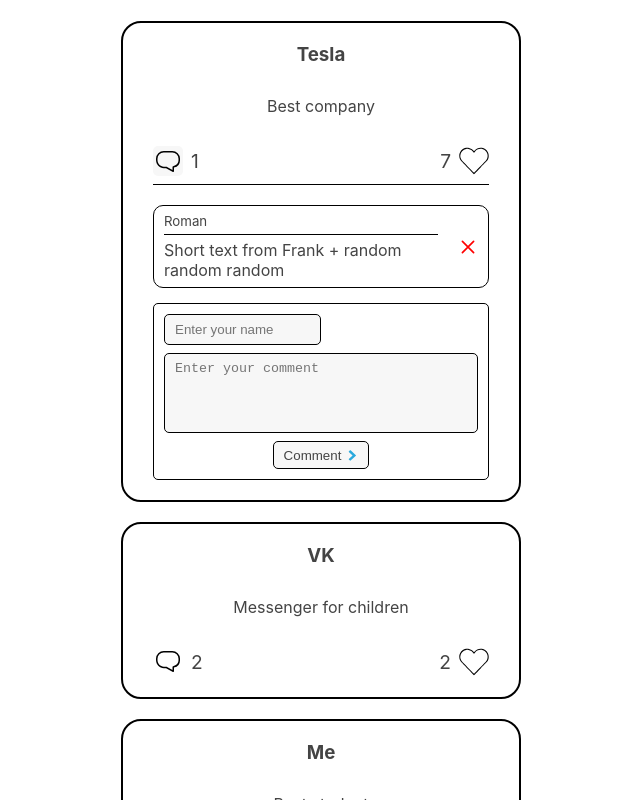
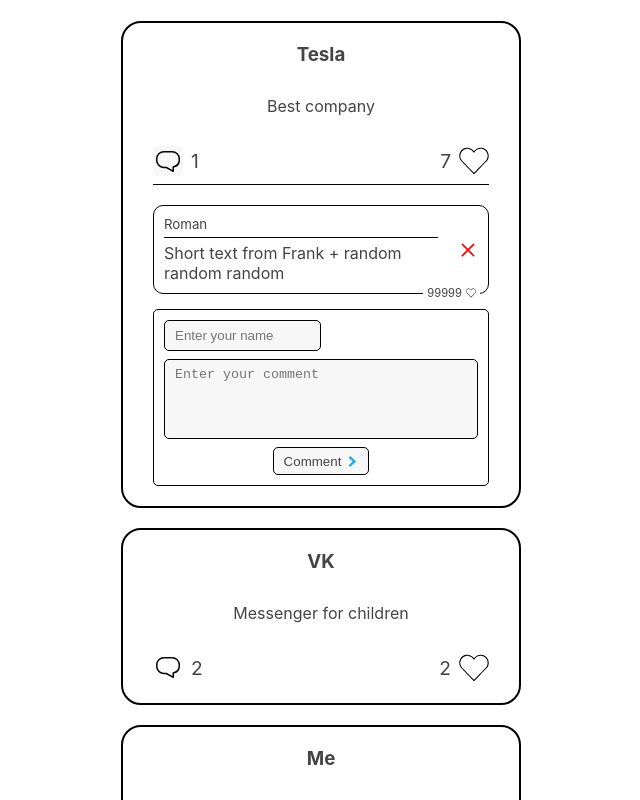
Before and after one commit to MaxMalts/Cads-Feed, a React (Create React App) app: page / in a window 1280 px wide. Both pictures are taken after a click on the button 487 px from the left and 161 px from the top of the page. Shown: the top 800 px of the page, without its empty margins (319-959 px from the left). Built offline with nearby package versions, Linux system fonts and the light colour scheme.

Commit message:
Added likes to comments

```diff
--- a/package.json
+++ b/package.json
@@ -11,6 +11,7 @@
     "react": "^18.2.0",
     "react-dom": "^18.2.0",
     "react-scripts": "5.0.1",
+    "react-select": "^5.5.4",
     "web-vitals": "^2.1.4"
   },
   "scripts": {
--- a/src/assets/data/comments.json
+++ b/src/assets/data/comments.json
@@ -3,36 +3,48 @@
         "id": 1,
         "author": "Sofa",
         "articleId": 33,
-        "text": "Comment comment comment"
+        "text": "Comment comment comment",
+        "currentLikes": 5,
+        "date": "2000-01-01"
     },
     {
         "id": 2,
         "author": "Ivan",
         "articleId": 5,
-        "text": "Random text from Ivan"
+        "text": "Random text from Ivan",
+        "currentLikes": 55,
+        "date": "2000-02-01"
     },
     {
         "id": 3,
         "author": "Oleg",
         "articleId": 5,
-        "text": "Long text long text long text long text long text long text"
+        "text": "Long text long text long text long text long text long text",
+        "currentLikes": 555,
+        "date": "2000-01-02"
     },
     {
         "id": 4,
         "author": "Roman",
         "articleId": 33,
-        "text": "Short text"
+        "text": "Short text",
+        "currentLikes": 12345,
+        "date": "2020-01-01"
     },
     {
         "id": 5,
         "author": "Bob",
         "articleId": 16,
-        "text": "Short text from Bob"
+        "text": "Short text from Bob",
+        "currentLikes": 0,
+        "date": "2019-01-01"
     },
     {
         "id": 6,
         "author": "Roman",
         "articleId": 11,
-        "text": "Short text from Frank + random random random"
+        "text": "Short text from Frank + random random random",
+        "currentLikes": 99999,
+        "date": "2022-01-01"
     }
 ]
--- /dev/null
+++ b/src/common-components/Like.js
@@ -0,0 +1,30 @@
+import {useState} from 'react';
+import likeLiked from '../assets/icons/likeLiked.svg';
+import likeUnliked from '../assets/icons/likeUnliked.svg';
+import styles from './Like.module.scss';
+import classNames from 'classnames/bind';
+
+const cx = classNames.bind(styles);
+
+export default function Like({curLikes, counterStyle, likeStyle}) {
+    const [liked, setLiked] = useState(false);
+
+    const onLikeClick = () => {
+        setLiked(!liked);
+    }
+
+    return (
+        <div className={styles.container}>
+            <span className={classNames(styles.likesAmt, counterStyle)}>{curLikes + (liked ? 1 : 0)}</span>
+            <button
+                className={classNames(cx({
+                    likeBtn: true,
+                    likeBtnLiked: liked
+                }), likeStyle)}
+                onClick={onLikeClick}
+            >
+                <img className={styles.likeBtnImg} src={liked ? likeLiked : likeUnliked} alt=''/>
+            </button>
+        </div>
+    );
+}
--- /dev/null
+++ b/src/common-components/Like.module.scss
@@ -0,0 +1,47 @@
+@import '../assets/styles/baseVariables.scss';
+
+.container {
+    white-space: nowrap;
+}
+
+.likesAmt {
+    vertical-align: middle;
+}
+
+.likeBtn {
+    display: inline-block;
+    width: 10px;
+    height: 10px;
+    margin-left: 5px;
+    vertical-align: middle;
+
+    cursor: pointer;
+
+    -webkit-appearance: none;
+    -moz-appearance: none;
+    -ms-appearance: none;
+    -o-appearance: none;
+    appearance: none;
+}
+
+.likeBtnImg {
+    width: 100%;
+}
+
+.likeBtnLiked {
+    animation: likeAnim 200ms;
+}
+
+@keyframes likeAnim {
+    from {
+        transform: scale(1);
+    }
+
+    50% {
+        transform: scale(1.2);
+    }
+
+    to {
+        transform: scale(1);
+    }
+}
--- a/src/components/Card.js
+++ b/src/components/Card.js
@@ -1,24 +1,17 @@
 import {useState} from 'react';
+import Like from '../common-components/Like';
 import CommentsSection from './CommentsSection.js';
-import likeUnliked from '../assets/icons/likeUnliked.svg';
-import likeLiked from '../assets/icons/likeLiked.svg';
 import comment from '../assets/icons/comment.svg';
 import styles from './Card.module.scss';
 import classNames from 'classnames/bind';
 
+const cx = classNames.bind(styles);
+
 export default function Card({articleId, title, text, currentLikes, curCommentsCount}) {
-    const [curLikes, setCurLikes] = useState(currentLikes);
-    const [liked, setLiked] = useState(false);
+    const [curLikes] = useState(currentLikes);
 
     const [commentsCount, setCommentsCount] = useState(curCommentsCount);
     const [commentsOpened, setCommentsOpened] = useState(false);
-
-    const cx = classNames.bind(styles);
-
-    const onLikeClick = () => {
-        liked ? setCurLikes(curLikes - 1) : setCurLikes(curLikes + 1);
-        setLiked(!liked);
-    }
 
     const onCommentClick = () => {
         setCommentsOpened(!commentsOpened);
@@ -51,19 +44,7 @@
                     <span className={styles.commentsAmt}>{commentsCount}</span>
                 </div>
 
-                <div>
-                    <span className={styles.likesAmt}>{curLikes}</span>
-                    <button
-                        className={cx({
-                            likeBtn: true,
-                            likeBtnLiked: liked
-                        })}
-                        onClick={onLikeClick}
-
-                    >
-                        <img className={styles.likeBtnImg} src={liked ? likeLiked : likeUnliked} alt=''/>
-                    </button>
-                </div>
+                <Like curLikes={curLikes} counterStyle={styles.likesAmt} likeStyle={styles.likeBtn} />
             </div>
 
             {commentsOpened && (
--- a/src/components/Card.module.scss
+++ b/src/components/Card.module.scss
@@ -45,6 +45,7 @@
     margin-top: 30px;
 }
 
+
 .footer {
     margin-top: 30px;
     display: flex;
@@ -53,46 +54,12 @@
 
 .likesAmt {
     font-size: 1.2rem;
-    vertical-align: middle;
 }
 
 .likeBtn {
-    display: inline-block;
     width: $action-button-size;
     height: $action-button-size;
     margin-left: 8px;
-    vertical-align: middle;
-
-    cursor: pointer;
-
-    -webkit-appearance: none;
-    -moz-appearance: none;
-    -ms-appearance: none;
-    -o-appearance: none;
-    appearance: none;
-}
-
-.likeBtnImg {
-    width: 100%;
-    vertical-align: middle;
-}
-
-.likeBtnLiked {
-    animation: likeAnim 200ms;
-}
-
-@keyframes likeAnim {
-    from {
-        transform: scale(1);
-    }
-
-    50% {
-        transform: scale(1.2);
-    }
-
-    to {
-        transform: scale(1);
-    }
 }
 
 
@@ -127,6 +94,7 @@
     vertical-align: middle;
 }
 
+
 .separator {
     margin: 8px 0;
 }
--- a/src/components/Comment.js
+++ b/src/components/Comment.js
@@ -1,22 +1,30 @@
 import deleteIcon from '../assets/icons/delete.svg'
 import styles from './Comment.module.scss';
+import Like from '../common-components/Like';
 
-export default function Comment(props) {
+export default function Comment({commentData, onLike, onDelete}) {
     return (
         <div className={styles.commentContainer}>
             <div className={styles.commentContent}>
                 <h5 className={styles.author}>
-                    {props.commentData.author}
+                    {commentData.author}
                 </h5>
-                <hr className={styles.separator} />
+                <hr className={styles.separator}/>
                 <p className={styles.commentText}>
-                    {props.commentData.text}
+                    {commentData.text}
                 </p>
             </div>
 
-            <button className={styles.deleteBtn} onClick={props.onDelete}>
-                <img className={styles.deleteBtnImg} src={deleteIcon} alt='delete'/>
+            <button className={styles.deleteBtn} onClick={onDelete}>
+                <img className={styles.deleteBtnImg} src={deleteIcon} alt="delete"/>
             </button>
+
+            <div className={styles.likesContainer}>
+                <Like
+                    curLikes={commentData.currentLikes} counterStyle={styles.likesAmt}
+                    likeStyle={styles.likeBtn}
+                />
+            </div>
         </div>
     );
 }
--- a/src/components/Comment.module.scss
+++ b/src/components/Comment.module.scss
@@ -1,5 +1,7 @@
+@import '../assets/styles/baseVariables.scss';
+
 .commentContainer {
-    padding: 7px 10px;
+    padding: 10px;
     border: solid black 1px;
     border-radius: 10px;
 
@@ -7,6 +9,10 @@
     justify-content: stretch;
     align-items: center;
     gap: 20px;
+
+    background: var(--primary-color);
+
+    position: relative;
 }
 
 .commentContent {
@@ -34,3 +40,24 @@
 .deleteBtnImg {
     width: 100%;
 }
+
+.likesContainer {
+    position: absolute;
+    right: 8px;
+    bottom: 0;
+    transform: translateY(40%);
+    padding: 0 4px;
+
+    background-color: inherit;
+}
+
+.likesAmt {
+    font-size: 0.7rem;
+}
+
+.likeBtn {
+    width: 10px;
+    height: 10px;
+    margin-left: 4px;
+    line-height: 0.7rem;
+}
--- a/src/components/CommentsSection.js
+++ b/src/components/CommentsSection.js
@@ -35,6 +35,21 @@
         this.props.onCommentDeleted();
     }
 
+    onCommentLike(id) {
+        let newComments = this.state.comments.map(item => {
+            if (item.id === id) {
+                return {
+                    ...item,
+                    currentLikes: item.currentLikes + 1
+                };
+            } else {
+                return item;
+            }
+        })
+
+        this.setState({comments: newComments});
+    }
+
     onCommentSubmit(event) {
         event.preventDefault();
 
@@ -43,7 +58,8 @@
                 id: Math.max(0, ...this.state.comments.map(item => item.id)) + 1,
                 author: this.nameInput.current.value,
                 articleId: this.props.articleId,
-                text: this.commentInput.current.value
+                text: this.commentInput.current.value,
+                date: Date.now()
             })
         });
 
@@ -58,9 +74,11 @@
                     ? 'Loading...'
                     : this.state.comments.map(item => (
                         <div key={item.id} className={styles.comment}>
-                            <Comment commentData={item} onDelete={() => this.onCommentDelete(item.id)}></Comment>
+                            <Comment
+                                commentData={item} onDelete={() => this.onCommentDelete(item.id)}
+                                onLike={() => this.onCommentLike(item.id)}
+                            ></Comment>
                         </div>
-
                     ))
                 }
 
--- a/src/index.js
+++ b/src/index.js
@@ -1,6 +1,6 @@
 import React from 'react';
 import ReactDOM from 'react-dom/client';
-import './index.css';
+import './index.scss';
 import './reset.css'
 import App from './App';
 
```
Also changed, not shown: src/index.scss (renamed from src/index.css), 1 other file (tests, documents, lock files or other folders).
